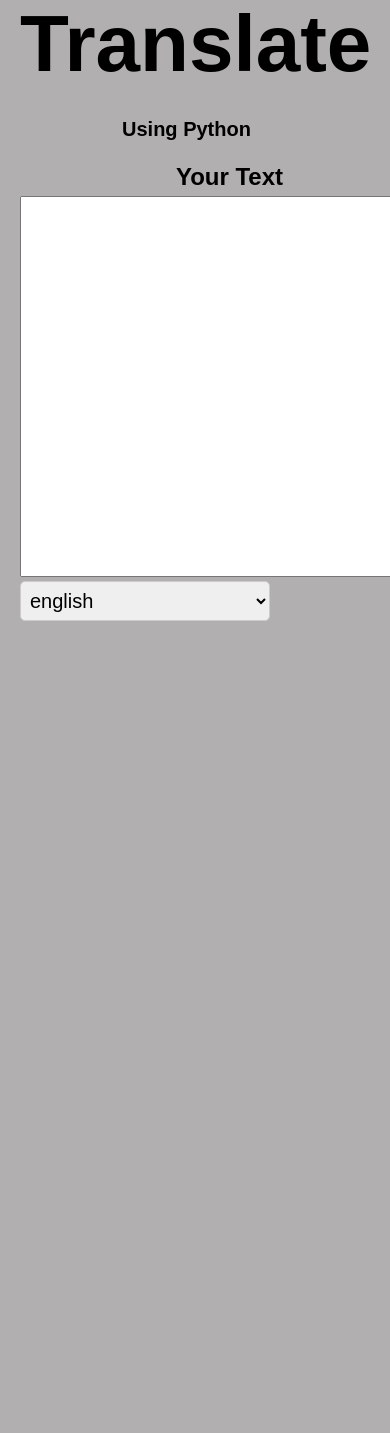
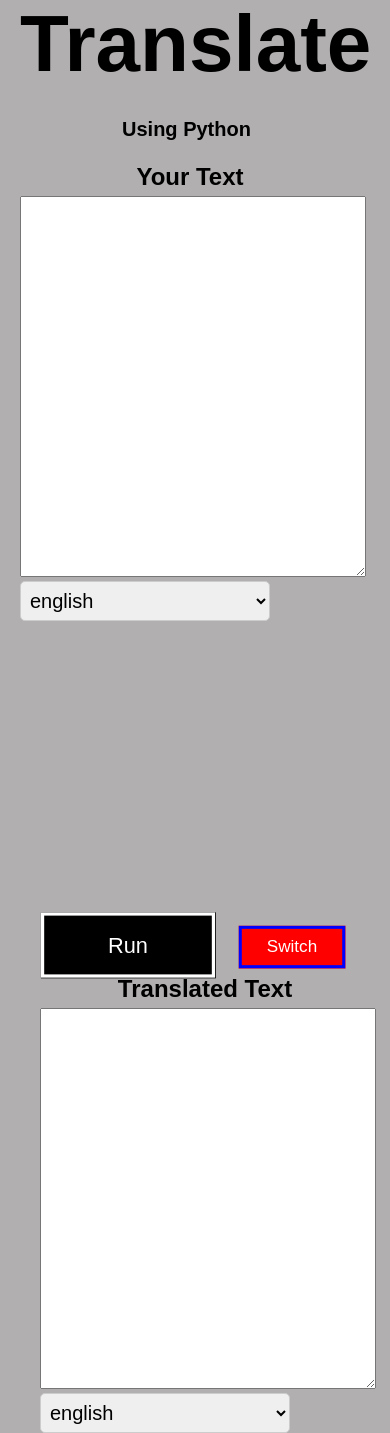
Before and after one commit to HarjotDehal/googletranslator, a Flask app: page / in a window 390 px wide; the page is wider, and only the part inside the window is pictured. Shown: the part 168-1601 px from the top of that part. Before the commit the page ends 789 px from the top of that part, so only its background shows below. Run offline with Flask 2, Linux system fonts and the light colour scheme; parts of the project's set-up code (start-up, migrations or seed data) failed here and were passed over.

Commit message:
final touchups

```diff
--- a/static/css/main.css
+++ b/static/css/main.css
@@ -199,3 +199,23 @@
     outline: none;
     box-shadow: 0 0 5px #aaa;
   }
+
+  @media (max-width: 600px) {
+    h1 {
+      font-size: 40px;
+    }
+
+    h6 {
+      font-size: 16px;
+    }
+
+    .maingroup {
+      flex-direction: column;
+      align-items: center;
+    }
+
+    textarea,
+    .boxes {
+      width: 100%;
+    }
+  }
```
